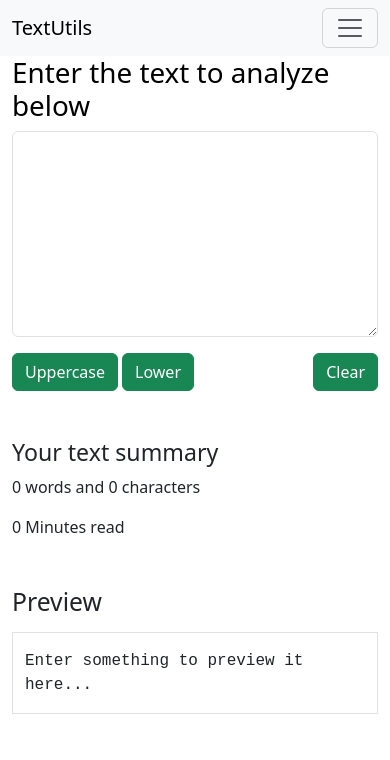
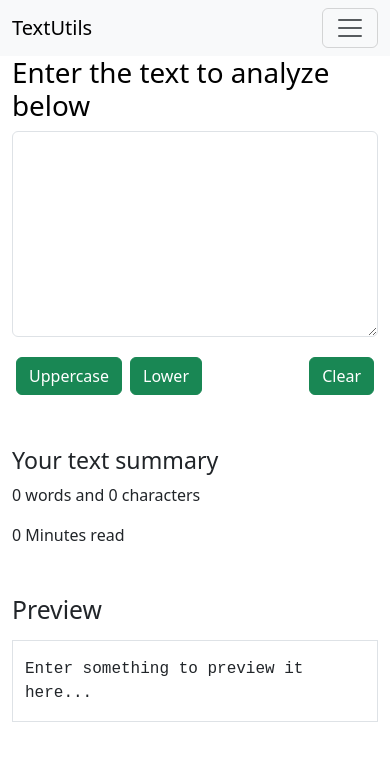
Before and after one commit to subhadeep-123/TextUtils, a React (Create React App) app: page / in a window 390 px wide. Shown: the top 760 px of the page. Built offline with nearby package versions, Linux system fonts and the light colour scheme.

Commit message:
Add responsive for mobile devices

```diff
--- a/src/components/TextForm.js
+++ b/src/components/TextForm.js
@@ -46,13 +46,19 @@ export default function TextForm(props) {
         ></textarea>
 
         <div className="my-3">
-          <button className="btn btn-success" onClick={handleUpClick}>
+          <button className="btn btn-success mx-1 my-1" onClick={handleUpClick}>
             Uppercase
           </button>
-          <button className="btn btn-success mx-1" onClick={handleLowClick}>
+          <button
+            className="btn btn-success mx-1 my-1"
+            onClick={handleLowClick}
+          >
             Lower
           </button>
-          <button className="btn btn-success float-end" onClick={clearBox}>
+          <button
+            className="btn btn-success float-end mx-1 my-1"
+            onClick={clearBox}
+          >
             Clear
           </button>
         </div>
```
